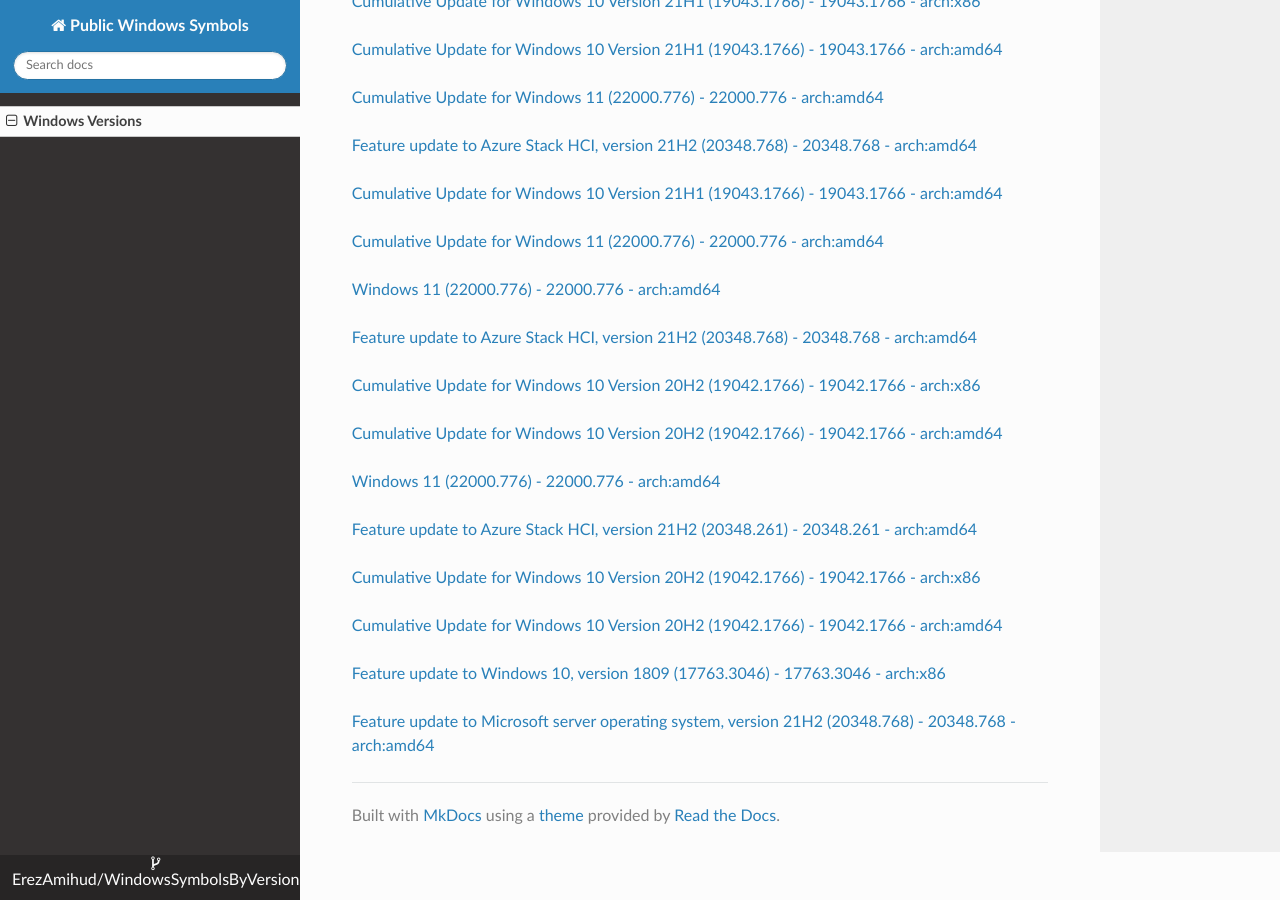
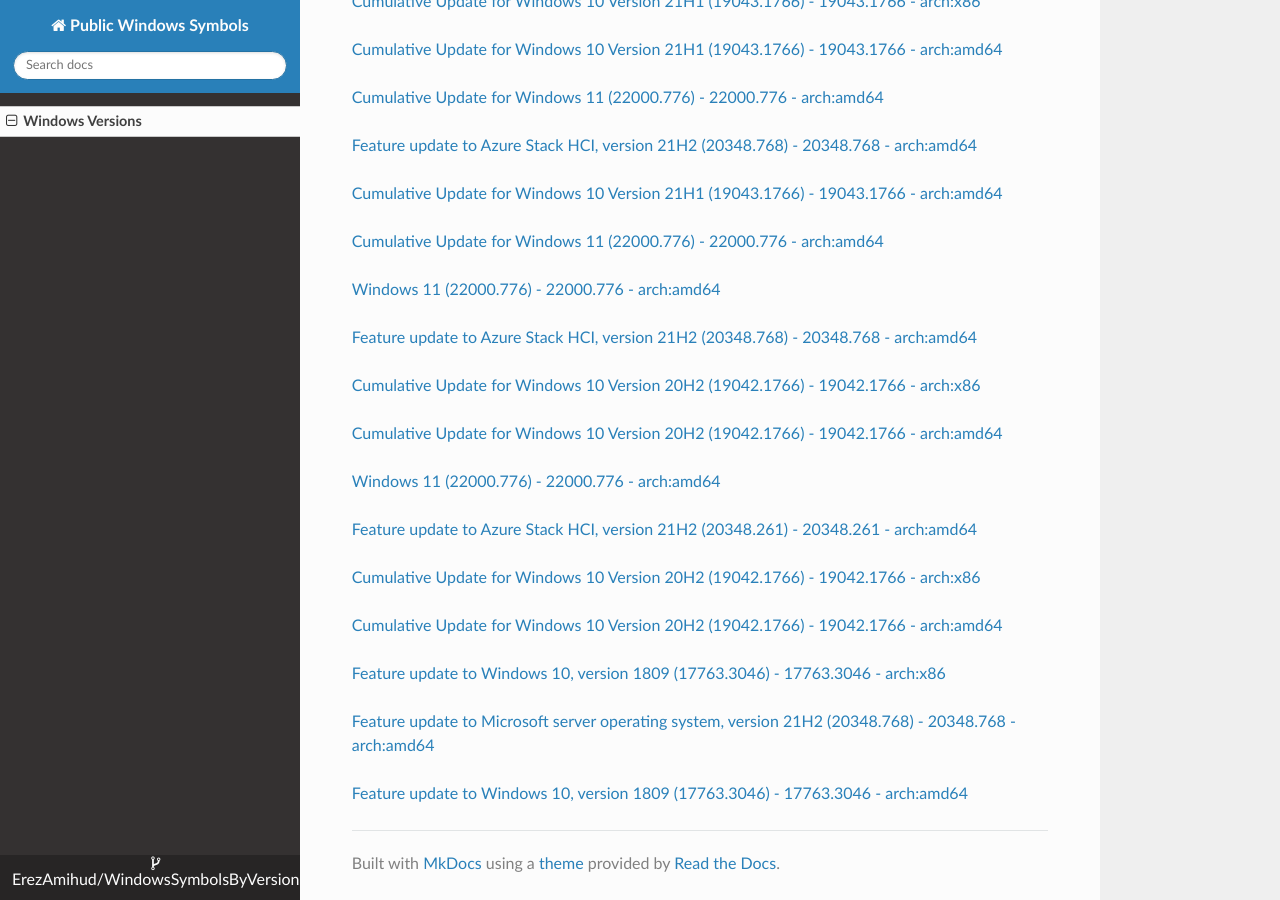
Before and after one commit to ErezAmihud/WindowsSymbolsByVersion, an MkDocs documentation site: the page built from docs/index.md, in a window 1280 px wide and 900 px high, scrolled down 60461 px. Built offline with MkDocs 1.6.1, drawn with Linux system fonts in a browser that asks for light colours; nearby versions of some CDN libraries.

Commit message:
Automated commit, add manifest for 47e1b23b-dae0-48af-8997-fe9221b3762f

```diff
--- a/docs/index.md
+++ b/docs/index.md
@@ -3592,3 +3592,6 @@
 
 
 [Feature update to Microsoft server operating system, version 21H2 (20348.768) - 20348.768 - arch:amd64](https://github.com/ErezAmihud/WindowsSymbolsByVersion/blob/main/manifests/78b758c9-068e-4dd1-b6c0-f484706f91d2.manifest)
+
+
+[Feature update to Windows 10, version 1809 (17763.3046) - 17763.3046 - arch:amd64](https://github.com/ErezAmihud/WindowsSymbolsByVersion/blob/main/manifests/47e1b23b-dae0-48af-8997-fe9221b3762f.manifest)
```
Also changed, not shown: process_builds.json (+1 -1 lines), 1 other file.
